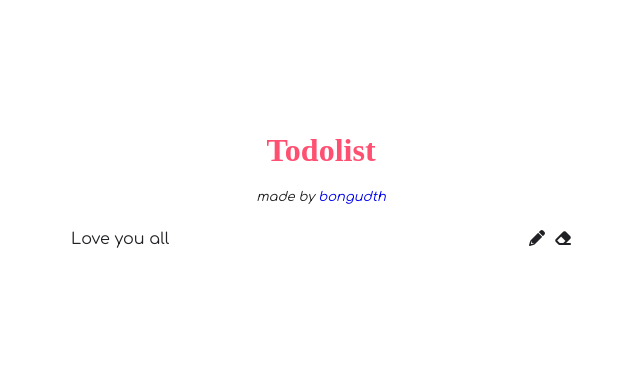
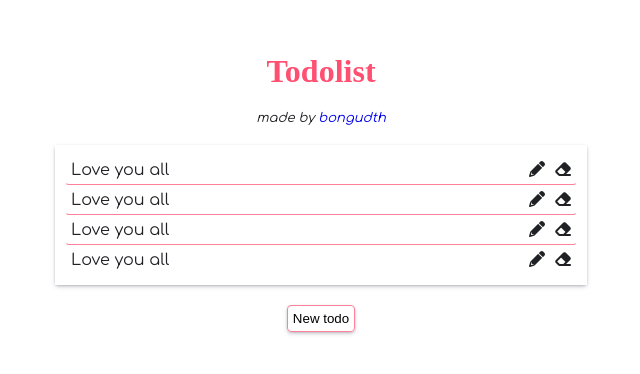
Before and after one commit to bongudth/gdsc-todolist-react-class-component, a React (Create React App) app: page / in a window 1280 px wide. Shown: the part 218-592 px from the top of the page, without its empty margins (319-959 px from the left). Built offline with nearby package versions, Linux system fonts and the light colour scheme; a web font is replaced by a local one.

Commit message:
implement todo button

```diff
--- a/src/App.js
+++ b/src/App.js
@@ -1,6 +1,7 @@
 import React from 'react';
 import './App.scss';
-import TodoItem from './components/TodoItem';
+import TodoItem from './components/TodoItem/TodoItem';
+import TodoButton from './components/TodoButton/TodoButton'
 
 class App extends React.Component {
   render() {
@@ -10,7 +11,11 @@ class App extends React.Component {
         <span className="subtitle">made by <a href="https://github.com/bongudth">bongudth</a></span>
         <div className="todo-list">
           <TodoItem />
+          <TodoItem />
+          <TodoItem />
+          <TodoItem />
         </div>
+        <TodoButton />
       </div>
     )
   }
--- a/src/App.scss
+++ b/src/App.scss
@@ -21,4 +21,13 @@
       text-decoration: underline;
     }
   }
+
+  .todo-list {
+    display: flex;
+    flex-direction: column;
+    align-items: center;
+    box-shadow: $box-shadow;
+    padding: 10px;
+    margin-bottom: 20px;
+  }
 }
--- a/src/assets/variable.scss
+++ b/src/assets/variable.scss
@@ -6,3 +6,5 @@ $border-color: rgba(255, 128, 153, 1);
 $background-color: rgba(255, 242, 232, 0.8);
 
 $border-radius: 4px;
+
+$box-shadow: rgba(50, 50, 93, 0.25) 0px 2px 5px -1px, rgba(0, 0, 0, 0.3) 0px 1px 3px -1px;
--- /dev/null
+++ b/src/components/TodoButton/TodoButton.js
@@ -0,0 +1,14 @@
+import React from 'react';
+import "./TodoButton.scss";
+
+class TodoButton extends React.Component {
+  render() {
+    return (
+      <button className="todo-button">
+        New todo
+      </button>
+    )
+  }
+}
+
+export default TodoButton;
--- /dev/null
+++ b/src/components/TodoButton/TodoButton.scss
@@ -0,0 +1,22 @@
+@import "../../assets/variable.scss";
+
+.todo-button {
+  background-color: transparent;
+  border-radius: $border-radius;
+  border: 1px solid $border-color;
+  padding: 5px;
+  box-shadow: $box-shadow;
+  cursor: pointer;
+
+  &:hover {
+    background-color: $background-color;
+  }
+
+  &:focus {
+    outline: none;
+  }
+
+  &:active {
+    box-shadow: none;
+  }
+}
--- a/src/components/TodoItem.scss
+++ b/src/components/TodoItem/TodoItem.scss
@@ -1,4 +1,4 @@
-@import "../assets/variable.scss";
+@import "../../assets/variable.scss";
 
 .todo-item {
   display: flex;
```
Also changed, not shown: src/components/TodoItem/TodoItem.js (renamed from src/components/TodoItem.js).
